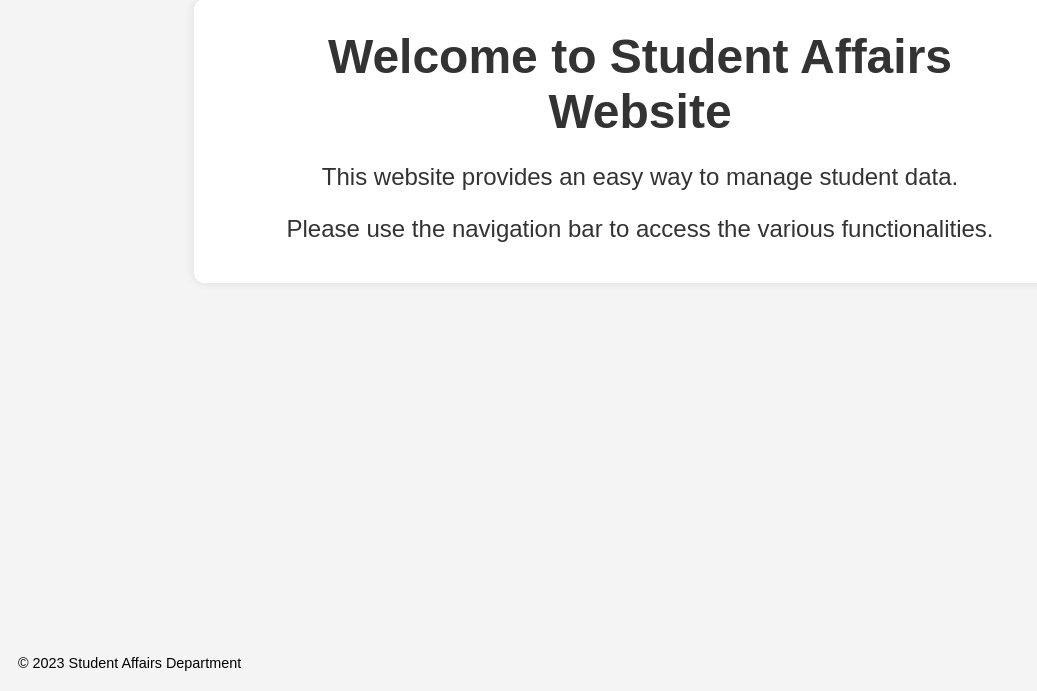
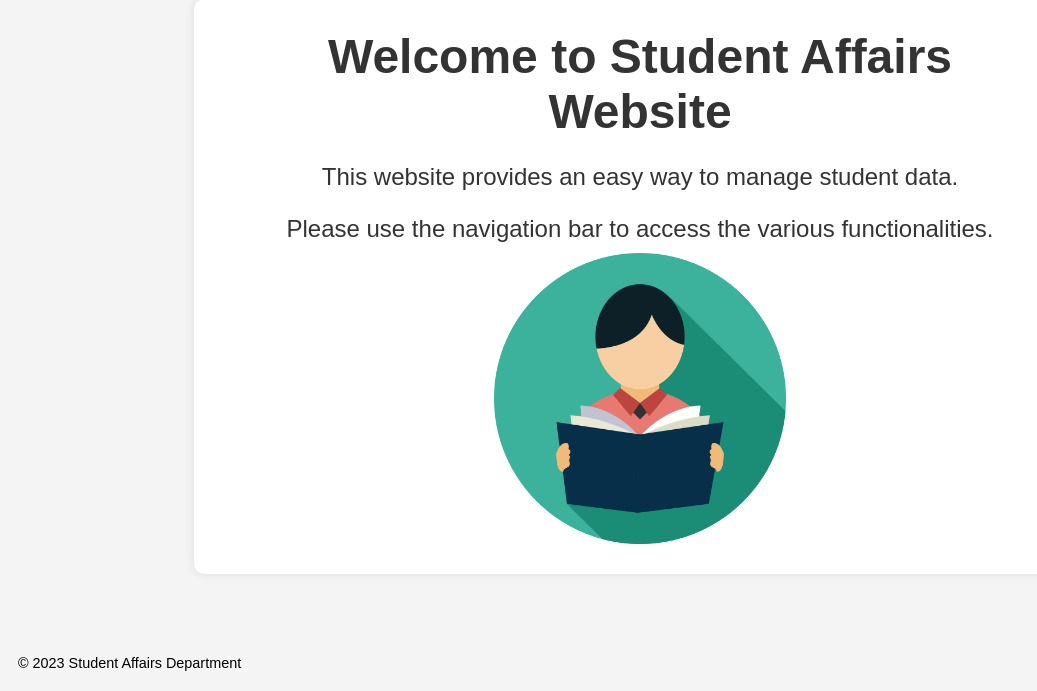
Before and after one commit to mn3mnn/student_affairs_website_django, a Django app: page / in a window 1280 px wide. Shown: the part 109-800 px from the top of the page, without its empty margins (0-1037 px from the left). Run offline with Django 4.2, Linux system fonts and the light colour scheme.

Commit message:
add images

```diff
--- a/project/static/css/Add.css
+++ b/project/static/css/Add.css
@@ -20,6 +20,8 @@ p {
     font-size: 24px;
     margin-bottom: 10px;
 }
+
+
 
 .container,
 .hero {
--- a/project/templates/base.html
+++ b/project/templates/base.html
@@ -1,13 +1,8 @@
 {% load static%}
 
-
 <head>
-
-    {% comment %}
-    <link rel="shortcut icon" href="{% url 'static/image/png.png' %}" type="image/png">
-    {% endcomment %}
+    <link rel="icon" href="{% static 'image/sec.png' %}" type="image/png">
 </head>
-
 
 {% include 'partes/navbar.html'%}
 {% block content%}
--- a/project/templates/pages/Home.html
+++ b/project/templates/pages/Home.html
@@ -19,9 +19,22 @@
         <h1 class = "homeh1">Welcome to Student Affairs Website</h1>
         <p>This website provides an easy way to manage student data.</p>
         <p>Please use the navigation bar to access the various functionalities.</p>
+        <div class="center">
+            <img src="{% static 'image/sec.png' %}" alt="Image" class="center-image">
+        </div>
     </section>
 </main>
 
 </body>
 </html>
+
+<style>
+    .center-image {
+        display: block;
+        margin: 0 auto;
+        max-width: 35%;
+        max-height: 35%;
+    }
+</style>
+
 {% endblock content %}
```
Also changed, not shown: project/project/static/image/first.jpg (added), project/project/static/image/sec.png (added), project/static/css/style.css (line endings or trailing spaces), project/static/image/first.jpg (added), project/static/image/sec.png (added).
